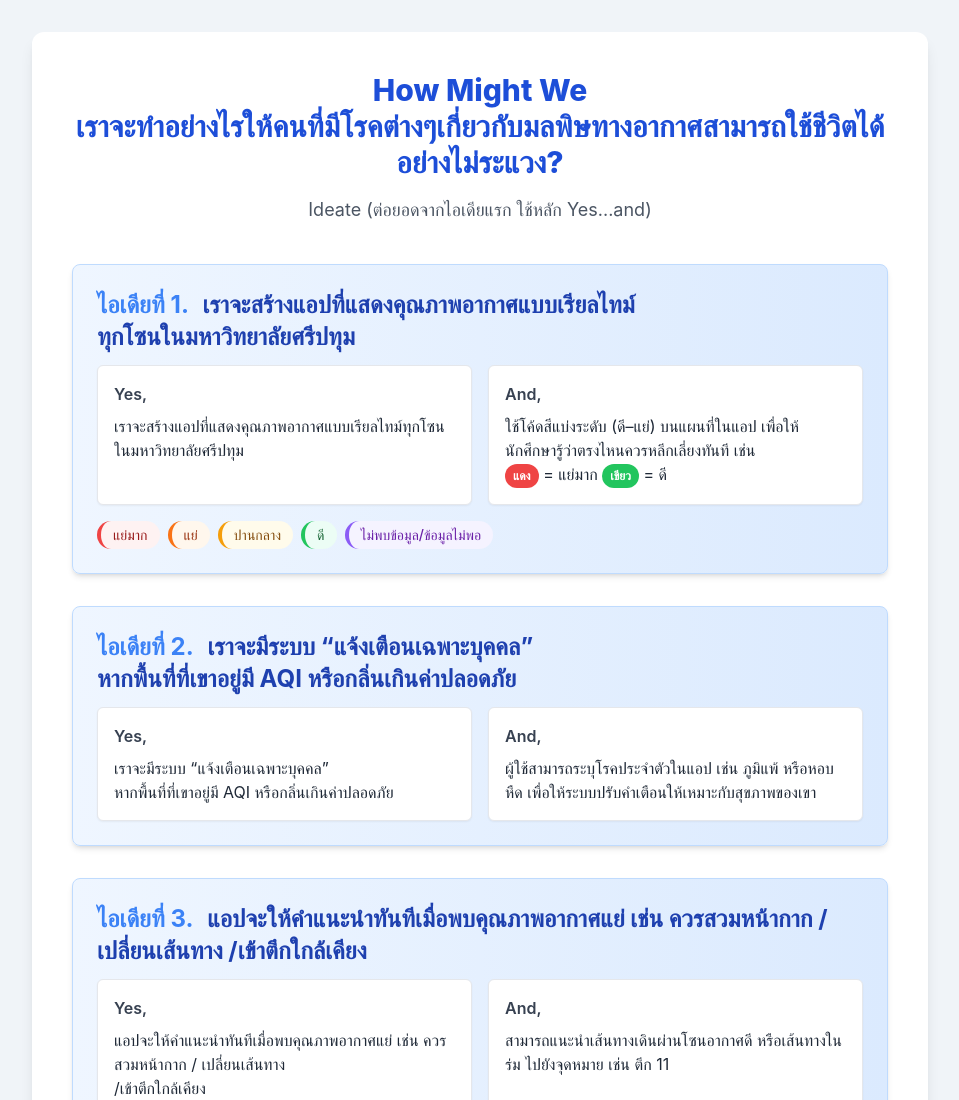
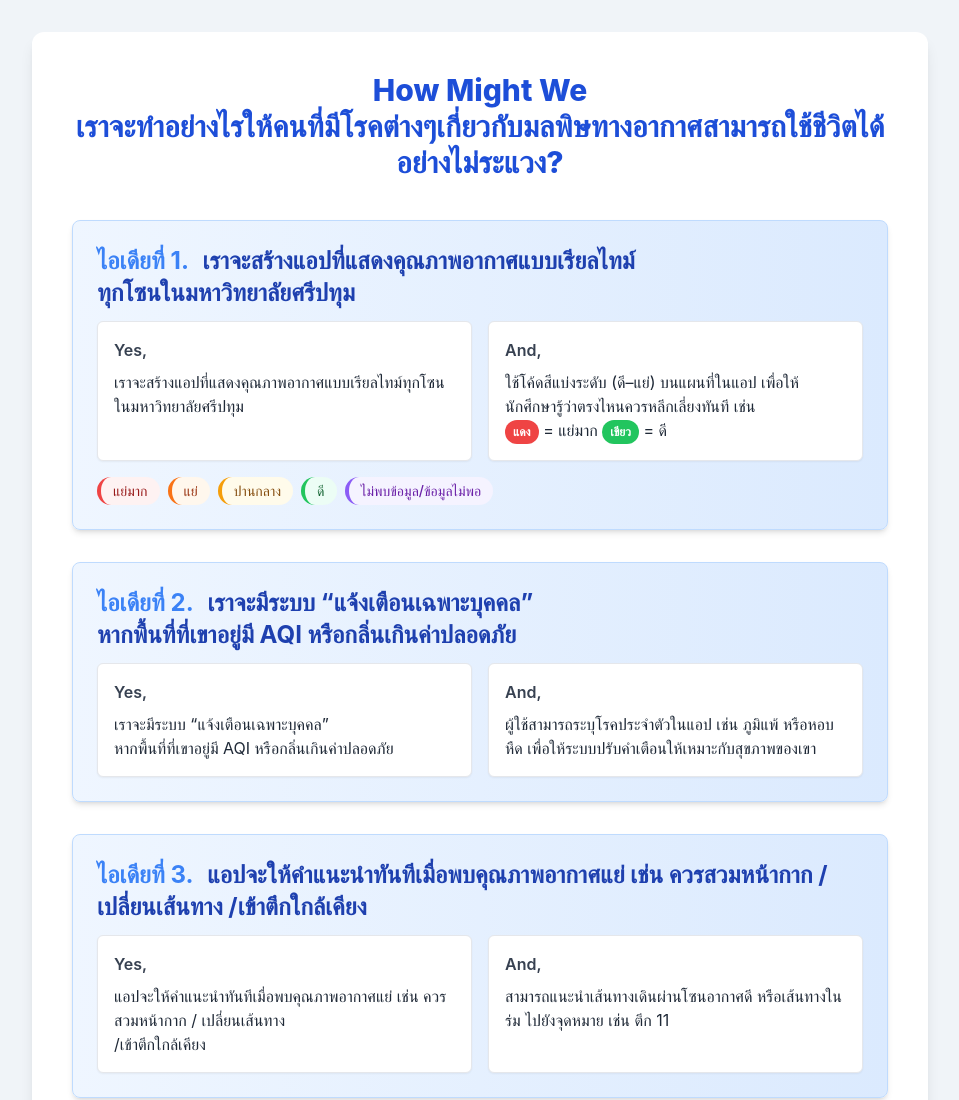
Before and after one commit to Pxnu/Final, a plain HTML site: page index.html in a window 1280 px wide. Shown: the top 1100 px of the page, without its empty margins (160-1119 px from the left). Drawn offline with nearby package versions, Linux system fonts and the light colour scheme.

Commit message:
Update index.html

```diff
--- a/index.html
+++ b/index.html
@@ -42,9 +42,7 @@
             <h1 class="text-3xl sm:text-2xl md:text-3xl font-extrabold text-blue-700 mb-4">
                 How Might We <br> เราจะทำอย่างไรให้คนที่มีโรคต่างๆเกี่ยวกับมลพิษทางอากาศสามารถใช้ชีวิตได้อย่างไม่ระแวง?
             </h1>
-            <p class="text-lg text-gray-600">
-                Ideate (ต่อยอดจากไอเดียแรก ใช้หลัก Yes...and)
-            </p>
+
         </header>
 
         <section class="space-y-8">
```
